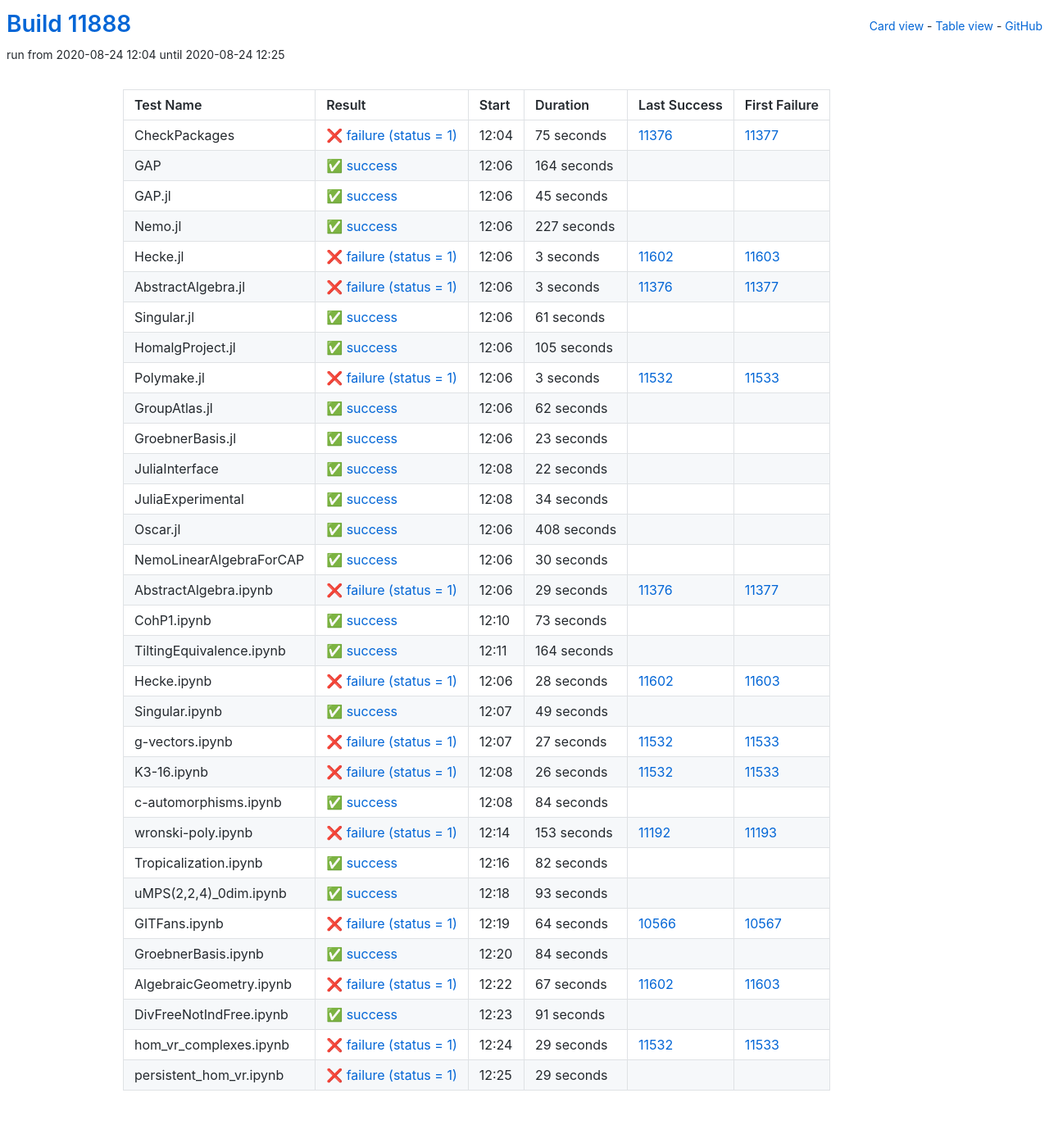
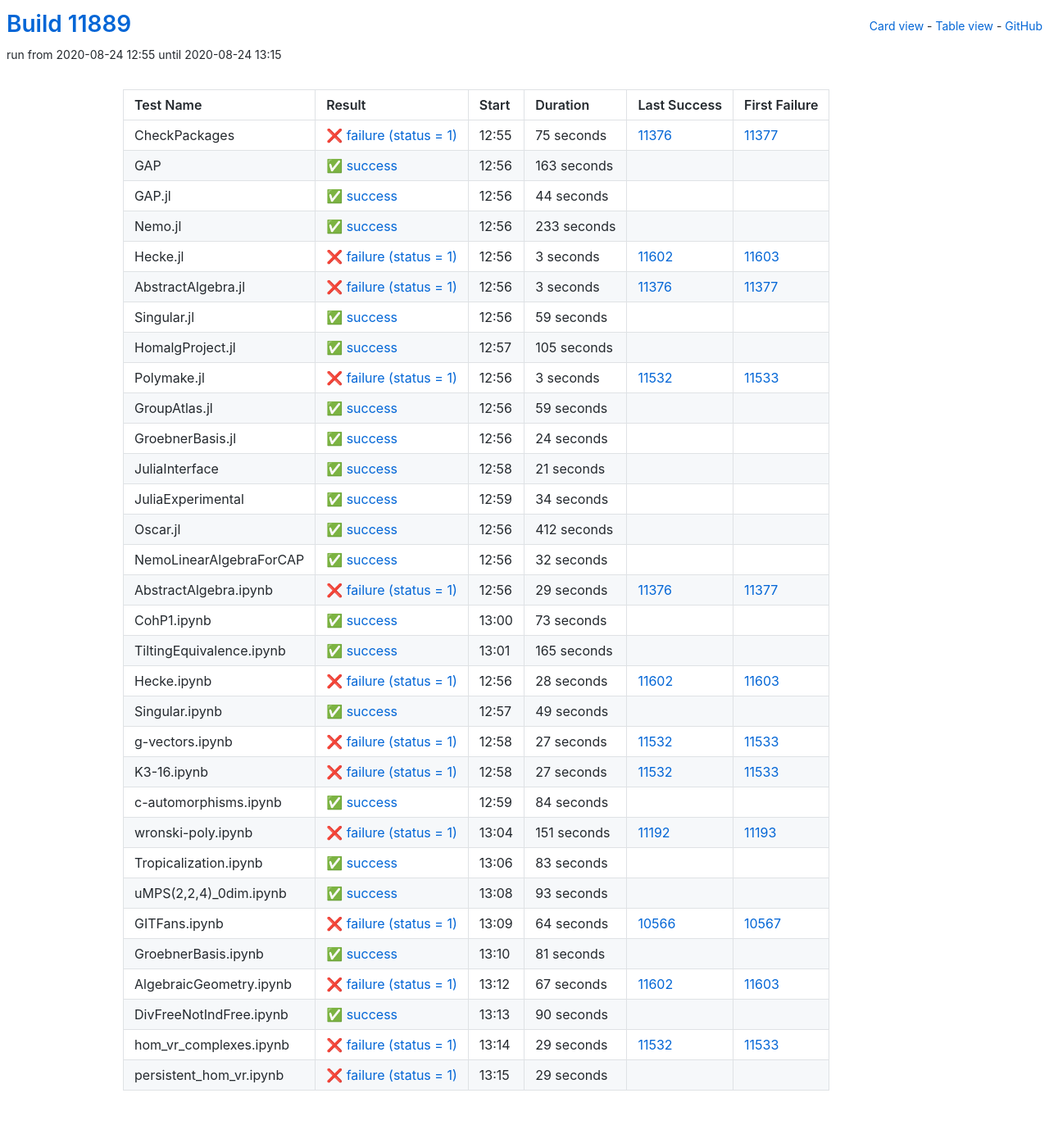
Before and after one commit to oscar-system/oscar-ci-status, a Jekyll site: the page built from table.html, in a window 1280 px wide. Shown: the whole page at 82% size. Built offline with Jekyll 4.4.1, drawn with Linux system fonts in a browser that asks for light colours.

Commit message:
Build #11889

```diff
--- a/_data/ci.yml
+++ b/_data/ci.yml
@@ -1,6 +1,6 @@
 ---
-build: 11888
-build_url: https://oscarci.mathematik.uni-kl.de/job/oscar/11888/
+build: 11889
+build_url: https://oscarci.mathematik.uni-kl.de/job/oscar/11889/
 job: oscar
 organization: oscar-system
 repo: oscar-ci-status
@@ -8,8 +8,8 @@
 tests:
 - name: CheckPackages
   id: checkpackages
-  log: https://oscarci.mathematik.uni-kl.de/job/oscar/11888/artifact/logs/build-11888/CheckPackages.log
-  start: 2020-08-24 12:04
+  log: https://oscarci.mathematik.uni-kl.de/job/oscar/11889/artifact/logs/build-11889/CheckPackages.log
+  start: 2020-08-24 12:55
   success: false
   exitcode: 1
   status: failure
@@ -20,44 +20,44 @@
   first_failure_url: https://oscarci.mathematik.uni-kl.de/job/oscar/11377/
 - name: GAP
   id: gap
-  log: https://oscarci.mathematik.uni-kl.de/job/oscar/11888/artifact/logs/build-11888/GAP.log
-  start: 2020-08-24 12:06
+  log: https://oscarci.mathematik.uni-kl.de/job/oscar/11889/artifact/logs/build-11889/GAP.log
+  start: 2020-08-24 12:56
   success: true
   exitcode: 0
   status: success
-  duration: 164
+  duration: 163
   last_success: false
   last_success_url:
   first_failure: false
   first_failure_url:
 - name: GAP.jl
   id: gap-jl
-  log: https://oscarci.mathematik.uni-kl.de/job/oscar/11888/artifact/logs/build-11888/GAP.jl.log
-  start: 2020-08-24 12:06
+  log: https://oscarci.mathematik.uni-kl.de/job/oscar/11889/artifact/logs/build-11889/GAP.jl.log
+  start: 2020-08-24 12:56
   success: true
   exitcode: 0
   status: success
-  duration: 45
+  duration: 44
   last_success: false
   last_success_url:
   first_failure: false
   first_failure_url:
 - name: Nemo.jl
   id: nemo-jl
-  log: https://oscarci.mathematik.uni-kl.de/job/oscar/11888/artifact/logs/build-11888/Nemo.jl.log
-  start: 2020-08-24 12:06
+  log: https://oscarci.mathematik.uni-kl.de/job/oscar/11889/artifact/logs/build-11889/Nemo.jl.log
+  start: 2020-08-24 12:56
   success: true
   exitcode: 0
   status: success
-  duration: 227
+  duration: 233
   last_success: false
   last_success_url:
   first_failure: false
   first_failure_url:
 - name: Hecke.jl
   id: hecke-jl
-  log: https://oscarci.mathematik.uni-kl.de/job/oscar/11888/artifact/logs/build-11888/Hecke.jl.log
-  start: 2020-08-24 12:06
+  log: https://oscarci.mathematik.uni-kl.de/job/oscar/11889/artifact/logs/build-11889/Hecke.jl.log
+  start: 2020-08-24 12:56
   success: false
   exitcode: 1
   status: failure
@@ -68,8 +68,8 @@
   first_failure_url: https://oscarci.mathematik.uni-kl.de/job/oscar/11603/
 - name: AbstractAlgebra.jl
   id: abstractalgebra-jl
-  log: https://oscarci.mathematik.uni-kl.de/job/oscar/11888/artifact/logs/build-11888/AbstractAlgebra.jl.log
-  start: 2020-08-24 12:06
+  log: https://oscarci.mathematik.uni-kl.de/job/oscar/11889/artifact/logs/build-11889/AbstractAlgebra.jl.log
+  start: 2020-08-24 12:56
   success: false
   exitcode: 1
   status: failure
@@ -80,20 +80,20 @@
   first_failure_url: https://oscarci.mathematik.uni-kl.de/job/oscar/11377/
 - name: Singular.jl
   id: singular-jl
-  log: https://oscarci.mathematik.uni-kl.de/job/oscar/11888/artifact/logs/build-11888/Singular.jl.log
-  start: 2020-08-24 12:06
+  log: https://oscarci.mathematik.uni-kl.de/job/oscar/11889/artifact/logs/build-11889/Singular.jl.log
+  start: 2020-08-24 12:56
   success: true
   exitcode: 0
   status: success
-  duration: 61
+  duration: 59
   last_success: false
   last_success_url:
   first_failure: false
   first_failure_url:
 - name: HomalgProject.jl
   id: homalgproject-jl
-  log: https://oscarci.mathematik.uni-kl.de/job/oscar/11888/artifact/logs/build-11888/HomalgProject.jl.log
-  start: 2020-08-24 12:06
+  log: https://oscarci.mathematik.uni-kl.de/job/oscar/11889/artifact/logs/build-11889/HomalgProject.jl.log
+  start: 2020-08-24 12:57
   success: true
   exitcode: 0
   status: success
@@ -104,8 +104,8 @@
   first_failure_url:
 - name: Polymake.jl
   id: polymake-jl
-  log: https://oscarci.mathematik.uni-kl.de/job/oscar/11888/artifact/logs/build-11888/Polymake.jl.log
-  start: 2020-08-24 12:06
+  log: https://oscarci.mathematik.uni-kl.de/job/oscar/11889/artifact/logs/build-11889/Polymake.jl.log
+  start: 2020-08-24 12:56
   success: false
   exitcode: 1
   status: failure
@@ -116,44 +116,44 @@
   first_failure_url: https://oscarci.mathematik.uni-kl.de/job/oscar/11533/
 - name: GroupAtlas.jl
   id: groupatlas-jl
-  log: https://oscarci.mathematik.uni-kl.de/job/oscar/11888/artifact/logs/build-11888/GroupAtlas.jl.log
-  start: 2020-08-24 12:06
+  log: https://oscarci.mathematik.uni-kl.de/job/oscar/11889/artifact/logs/build-11889/GroupAtlas.jl.log
+  start: 2020-08-24 12:56
   success: true
   exitcode: 0
   status: success
-  duration: 62
+  duration: 59
   last_success: false
   last_success_url:
   first_failure: false
   first_failure_url:
 - name: GroebnerBasis.jl
   id: groebnerbasis-jl
-  log: https://oscarci.mathematik.uni-kl.de/job/oscar/11888/artifact/logs/build-11888/GroebnerBasis.jl.log
-  start: 2020-08-24 12:06
+  log: https://oscarci.mathematik.uni-kl.de/job/oscar/11889/artifact/logs/build-11889/GroebnerBasis.jl.log
+  start: 2020-08-24 12:56
   success: true
   exitcode: 0
   status: success
-  duration: 23
+  duration: 24
   last_success: false
   last_success_url:
   first_failure: false
   first_failure_url:
 - name: JuliaInterface
   id: juliainterface
-  log: https://oscarci.mathematik.uni-kl.de/job/oscar/11888/artifact/logs/build-11888/JuliaInterface.log
-  start: 2020-08-24 12:08
+  log: https://oscarci.mathematik.uni-kl.de/job/oscar/11889/artifact/logs/build-11889/JuliaInterface.log
+  start: 2020-08-24 12:58
   success: true
   exitcode: 0
   status: success
-  duration: 22
+  duration: 21
   last_success: false
   last_success_url:
   first_failure: false
   first_failure_url:
 - name: JuliaExperimental
   id: juliaexperimental
-  log: https://oscarci.mathematik.uni-kl.de/job/oscar/11888/artifact/logs/build-11888/JuliaExperimental.log
-  start: 2020-08-24 12:08
+  log: https://oscarci.mathematik.uni-kl.de/job/oscar/11889/artifact/logs/build-11889/JuliaExperimental.log
+  start: 2020-08-24 12:59
   success: true
   exitcode: 0
   status: success
@@ -164,32 +164,32 @@
   first_failure_url:
 - name: Oscar.jl
   id: oscar-jl
-  log: https://oscarci.mathematik.uni-kl.de/job/oscar/11888/artifact/logs/build-11888/Oscar.jl.log
-  start: 2020-08-24 12:06
+  log: https://oscarci.mathematik.uni-kl.de/job/oscar/11889/artifact/logs/build-11889/Oscar.jl.log
+  start: 2020-08-24 12:56
   success: true
   exitcode: 0
   status: success
-  duration: 408
+  duration: 412
   last_success: false
   last_success_url:
   first_failure: false
   first_failure_url:
 - name: NemoLinearAlgebraForCAP
   id: nemolinearalgebraforcap
-  log: https://oscarci.mathematik.uni-kl.de/job/oscar/11888/artifact/logs/build-11888/NemoLinearAlgebraForCAP.log
-  start: 2020-08-24 12:06
+  log: https://oscarci.mathematik.uni-kl.de/job/oscar/11889/artifact/logs/build-11889/NemoLinearAlgebraForCAP.log
+  start: 2020-08-24 12:56
   success: true
   exitcode: 0
   status: success
-  duration: 30
+  duration: 32
   last_success: false
   last_success_url:
   first_failure: false
   first_failure_url:
 - name: AbstractAlgebra.ipynb
   id: abstractalgebra-ipynb
-  log: https://oscarci.mathematik.uni-kl.de/job/oscar/11888/artifact/logs/build-11888/AbstractAlgebra.ipynb.log
-  start: 2020-08-24 12:06
+  log: https://oscarci.mathematik.uni-kl.de/job/oscar/11889/artifact/logs/build-11889/AbstractAlgebra.ipynb.log
+  start: 2020-08-24 12:56
   success: false
   exitcode: 1
   status: failure
@@ -200,8 +200,8 @@
   first_failure_url: https://oscarci.mathematik.uni-kl.de/job/oscar/11377/
 - name: CohP1.ipynb
   id: cohp1-ipynb
-  log: https://oscarci.mathematik.uni-kl.de/job/oscar/11888/artifact/logs/build-11888/CohP1.ipynb.log
-  start: 2020-08-24 12:10
+  log: https://oscarci.mathematik.uni-kl.de/job/oscar/11889/artifact/logs/build-11889/CohP1.ipynb.log
+  start: 2020-08-24 13:00
   success: true
   exitcode: 0
   status: success
@@ -212,20 +212,20 @@
   first_failure_url:
 - name: TiltingEquivalence.ipynb
   id: tiltingequivalence-ipynb
-  log: https://oscarci.mathematik.uni-kl.de/job/oscar/11888/artifact/logs/build-11888/TiltingEquivalence.ipynb.log
-  start: 2020-08-24 12:11
+  log: https://oscarci.mathematik.uni-kl.de/job/oscar/11889/artifact/logs/build-11889/TiltingEquivalence.ipynb.log
+  start: 2020-08-24 13:01
   success: true
   exitcode: 0
   status: success
-  duration: 164
+  duration: 165
   last_success: false
   last_success_url:
   first_failure: false
   first_failure_url:
 - name: Hecke.ipynb
   id: hecke-ipynb
-  log: https://oscarci.mathematik.uni-kl.de/job/oscar/11888/artifact/logs/build-11888/Hecke.ipynb.log
-  start: 2020-08-24 12:06
+  log: https://oscarci.mathematik.uni-kl.de/job/oscar/11889/artifact/logs/build-11889/Hecke.ipynb.log
+  start: 2020-08-24 12:56
   success: false
   exitcode: 1
   status: failure
@@ -236,8 +236,8 @@
   first_failure_url: https://oscarci.mathematik.uni-kl.de/job/oscar/11603/
 - name: Singular.ipynb
   id: singular-ipynb
-  log: https://oscarci.mathematik.uni-kl.de/job/oscar/11888/artifact/logs/build-11888/Singular.ipynb.log
-  start: 2020-08-24 12:07
+  log: https://oscarci.mathematik.uni-kl.de/job/oscar/11889/artifact/logs/build-11889/Singular.ipynb.log
+  start: 2020-08-24 12:57
   success: true
   exitcode: 0
   status: success
@@ -248,8 +248,8 @@
   first_failure_url:
 - name: g-vectors.ipynb
   id: g-vectors-ipynb
-  log: https://oscarci.mathematik.uni-kl.de/job/oscar/11888/artifact/logs/build-11888/g-vectors.ipynb.log
-  start: 2020-08-24 12:07
+  log: https://oscarci.mathematik.uni-kl.de/job/oscar/11889/artifact/logs/build-11889/g-vectors.ipynb.log
+  start: 2020-08-24 12:58
   success: false
   exitcode: 1
   status: failure
@@ -260,20 +260,20 @@
   first_failure_url: https://oscarci.mathematik.uni-kl.de/job/oscar/11533/
 - name: K3-16.ipynb
   id: k3-16-ipynb
-  log: https://oscarci.mathematik.uni-kl.de/job/oscar/11888/artifact/logs/build-11888/K3-16.ipynb.log
-  start: 2020-08-24 12:08
+  log: https://oscarci.mathematik.uni-kl.de/job/oscar/11889/artifact/logs/build-11889/K3-16.ipynb.log
+  start: 2020-08-24 12:58
   success: false
   exitcode: 1
   status: failure
-  duration: 26
+  duration: 27
   last_success: 11532
   last_success_url: https://oscarci.mathematik.uni-kl.de/job/oscar/11532/
   first_failure: 11533
   first_failure_url: https://oscarci.mathematik.uni-kl.de/job/oscar/11533/
 - name: c-automorphisms.ipynb
   id: c-automorphisms-ipynb
-  log: https://oscarci.mathematik.uni-kl.de/job/oscar/11888/artifact/logs/build-11888/c-automorphisms.ipynb.log
-  start: 2020-08-24 12:08
+  log: https://oscarci.mathematik.uni-kl.de/job/oscar/11889/artifact/logs/build-11889/c-automorphisms.ipynb.log
+  start: 2020-08-24 12:59
   success: true
   exitcode: 0
   status: success
@@ -284,32 +284,32 @@
   first_failure_url:
 - name: wronski-poly.ipynb
   id: wronski-poly-ipynb
-  log: https://oscarci.mathematik.uni-kl.de/job/oscar/11888/artifact/logs/build-11888/wronski-poly.ipynb.log
-  start: 2020-08-24 12:14
+  log: https://oscarci.mathematik.uni-kl.de/job/oscar/11889/artifact/logs/build-11889/wronski-poly.ipynb.log
+  start: 2020-08-24 13:04
   success: false
   exitcode: 1
   status: failure
-  duration: 153
+  duration: 151
   last_success: 11192
   last_success_url: https://oscarci.mathematik.uni-kl.de/job/oscar/11192/
   first_failure: 11193
   first_failure_url: https://oscarci.mathematik.uni-kl.de/job/oscar/11193/
 - name: Tropicalization.ipynb
   id: tropicalization-ipynb
-  log: https://oscarci.mathematik.uni-kl.de/job/oscar/11888/artifact/logs/build-11888/Tropicalization.ipynb.log
-  start: 2020-08-24 12:16
+  log: https://oscarci.mathematik.uni-kl.de/job/oscar/11889/artifact/logs/build-11889/Tropicalization.ipynb.log
+  start: 2020-08-24 13:06
   success: true
   exitcode: 0
   status: success
-  duration: 82
+  duration: 83
   last_success: false
   last_success_url:
   first_failure: false
   first_failure_url:
 - name: uMPS(2,2,4)_0dim.ipynb
   id: umps-2-2-4-0dim-ipynb
-  log: https://oscarci.mathematik.uni-kl.de/job/oscar/11888/artifact/logs/build-11888/uMPS-2-2-4-_0dim.ipynb.log
-  start: 2020-08-24 12:18
+  log: https://oscarci.mathematik.uni-kl.de/job/oscar/11889/artifact/logs/build-11889/uMPS-2-2-4-_0dim.ipynb.log
+  start: 2020-08-24 13:08
   success: true
   exitcode: 0
   status: success
@@ -320,8 +320,8 @@
   first_failure_url:
 - name: GITFans.ipynb
   id: gitfans-ipynb
-  log: https://oscarci.mathematik.uni-kl.de/job/oscar/11888/artifact/logs/build-11888/GITFans.ipynb.log
-  start: 2020-08-24 12:19
+  log: https://oscarci.mathematik.uni-kl.de/job/oscar/11889/artifact/logs/build-11889/GITFans.ipynb.log
+  start: 2020-08-24 13:09
   success: false
   exitcode: 1
   status: failure
@@ -332,20 +332,20 @@
   first_failure_url: https://oscarci.mathematik.uni-kl.de/job/oscar/10567/
 - name: GroebnerBasis.ipynb
   id: groebnerbasis-ipynb
-  log: https://oscarci.mathematik.uni-kl.de/job/oscar/11888/artifact/logs/build-11888/GroebnerBasis.ipynb.log
-  start: 2020-08-24 12:20
+  log: https://oscarci.mathematik.uni-kl.de/job/oscar/11889/artifact/logs/build-11889/GroebnerBasis.ipynb.log
+  start: 2020-08-24 13:10
   success: true
   exitcode: 0
   status: success
-  duration: 84
+  duration: 81
   last_success: false
   last_success_url:
   first_failure: false
   first_failure_url:
 - name: AlgebraicGeometry.ipynb
   id: algebraicgeometry-ipynb
-  log: https://oscarci.mathematik.uni-kl.de/job/oscar/11888/artifact/logs/build-11888/AlgebraicGeometry.ipynb.log
-  start: 2020-08-24 12:22
+  log: https://oscarci.mathematik.uni-kl.de/job/oscar/11889/artifact/logs/build-11889/AlgebraicGeometry.ipynb.log
+  start: 2020-08-24 13:12
   success: false
   exitcode: 1
   status: failure
@@ -356,20 +356,20 @@
   first_failure_url: https://oscarci.mathematik.uni-kl.de/job/oscar/11603/
 - name: DivFreeNotIndFree.ipynb
   id: divfreenotindfree-ipynb
-  log: https://oscarci.mathematik.uni-kl.de/job/oscar/11888/artifact/logs/build-11888/DivFreeNotIndFree.ipynb.log
-  start: 2020-08-24 12:23
+  log: https://oscarci.mathematik.uni-kl.de/job/oscar/11889/artifact/logs/build-11889/DivFreeNotIndFree.ipynb.log
+  start: 2020-08-24 13:13
   success: true
   exitcode: 0
   status: success
-  duration: 91
+  duration: 90
   last_success: false
   last_success_url:
   first_failure: false
   first_failure_url:
 - name: hom_vr_complexes.ipynb
   id: hom-vr-complexes-ipynb
-  log: https://oscarci.mathematik.uni-kl.de/job/oscar/11888/artifact/logs/build-11888/hom_vr_complexes.ipynb.log
-  start: 2020-08-24 12:24
+  log: https://oscarci.mathematik.uni-kl.de/job/oscar/11889/artifact/logs/build-11889/hom_vr_complexes.ipynb.log
+  start: 2020-08-24 13:14
   success: false
   exitcode: 1
   status: failure
@@ -380,8 +380,8 @@
   first_failure_url: https://oscarci.mathematik.uni-kl.de/job/oscar/11533/
 - name: persistent_hom_vr.ipynb
   id: persistent-hom-vr-ipynb
-  log: https://oscarci.mathematik.uni-kl.de/job/oscar/11888/artifact/logs/build-11888/persistent_hom_vr.ipynb.log
-  start: 2020-08-24 12:25
+  log: https://oscarci.mathematik.uni-kl.de/job/oscar/11889/artifact/logs/build-11889/persistent_hom_vr.ipynb.log
+  start: 2020-08-24 13:15
   success: false
   exitcode: 1
   status: failure
```
Also changed, not shown: README.md.
